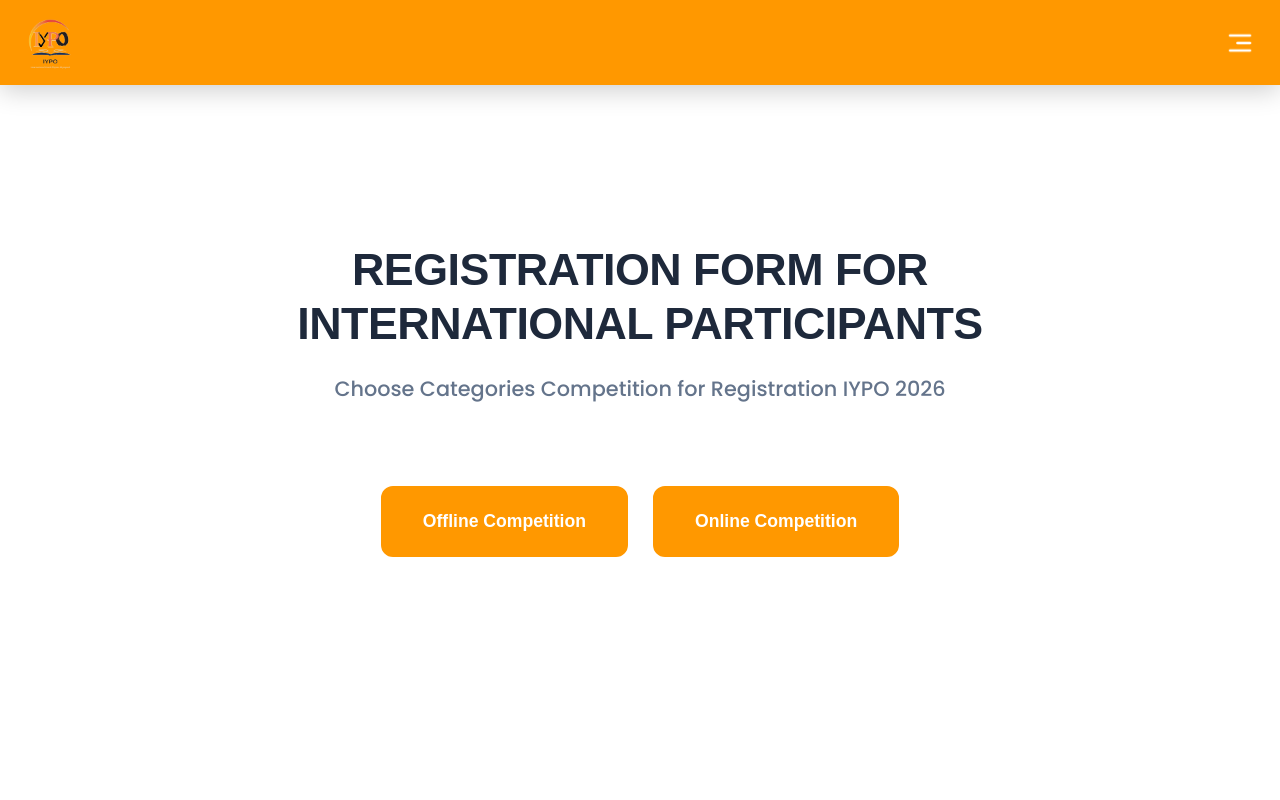
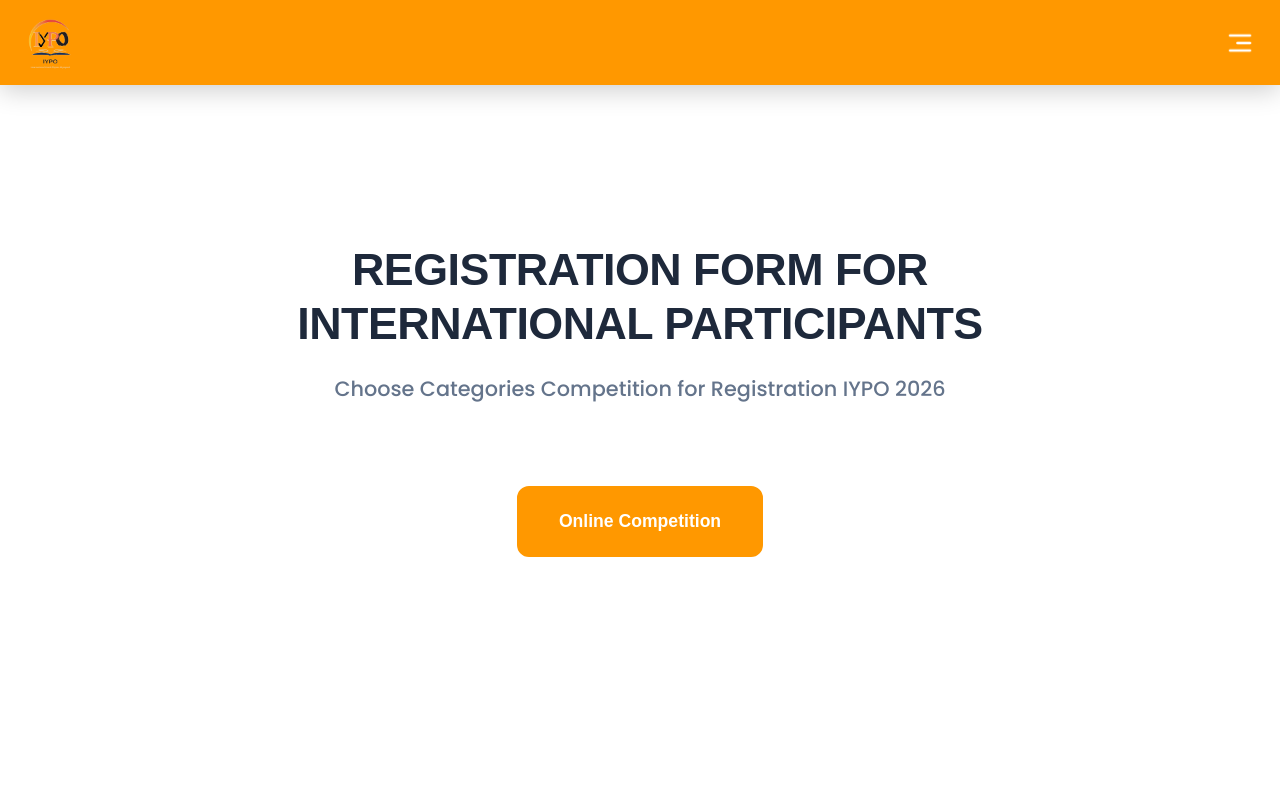
Before and after one commit to iysaofficial/IYPO_Official, a Next.js app: page /registration/international in a window 1280 px wide. Shown: the top 800 px of the page. Built offline with nearby package versions, Linux system fonts and the light colour scheme.

Commit message:
regis 2026

```diff
--- a/src/components/registration/international/HomeInternationalComp.tsx
+++ b/src/components/registration/international/HomeInternationalComp.tsx
@@ -11,7 +11,7 @@
             </div>
             </div>
             <div className="registration-links">
-            <Link href="/registration/international/international-offline" className="registration-link">Offline Competition</Link>
+            {/* <Link href="/registration/international/international-offline" className="registration-link">Offline Competition</Link> */}
             <Link href="/registration/international/international-online" className="registration-link">Online Competition</Link>
             </div>
         </section>
--- a/src/components/registration/international/InternationalOnlineComp.tsx
+++ b/src/components/registration/international/InternationalOnlineComp.tsx
@@ -25,7 +25,7 @@
 
   useEffect(() => {
     const scriptURL =
-      "";
+      "https://script.google.com/macros/s/AKfycbzw7ZHD_P57L8yYWbJjhmDyVGvOggkXe_jvPd3RHkuJ3IHSv3BNOJDZ6u-Xhumvu4n3wg/exec";
 
     const form = document.forms.namedItem("regist-form");
     let buttonCounter = 0;
--- a/src/components/registration/national/HomeNationalComp.tsx
+++ b/src/components/registration/national/HomeNationalComp.tsx
@@ -11,7 +11,7 @@
             </div>
             </div>
             <div className="registration-links">
-            <Link href="/registration/national/national-offline" className="registration-link">Offline Competition</Link>
+            {/* <Link href="/registration/national/national-offline" className="registration-link">Offline Competition</Link> */}
             <Link href="/registration/national/national-online" className="registration-link">Online Competition</Link>
             </div>
         </section>
--- a/src/components/registration/national/NationalOnlineComp.tsx
+++ b/src/components/registration/national/NationalOnlineComp.tsx
@@ -25,7 +25,7 @@
 
   useEffect(() => {
     const scriptURL =
-      "";
+      "https://script.google.com/macros/s/AKfycbwYC-HTSgH33l-2SzlY-SXYsrCO3LDvD3yqKIMvKvVPVP_ANbuxRgO6Q8IKgfrm4Pds4A/exec";
 
     const form = document.forms.namedItem("regist-form");
     let buttonCounter = 0;
```
